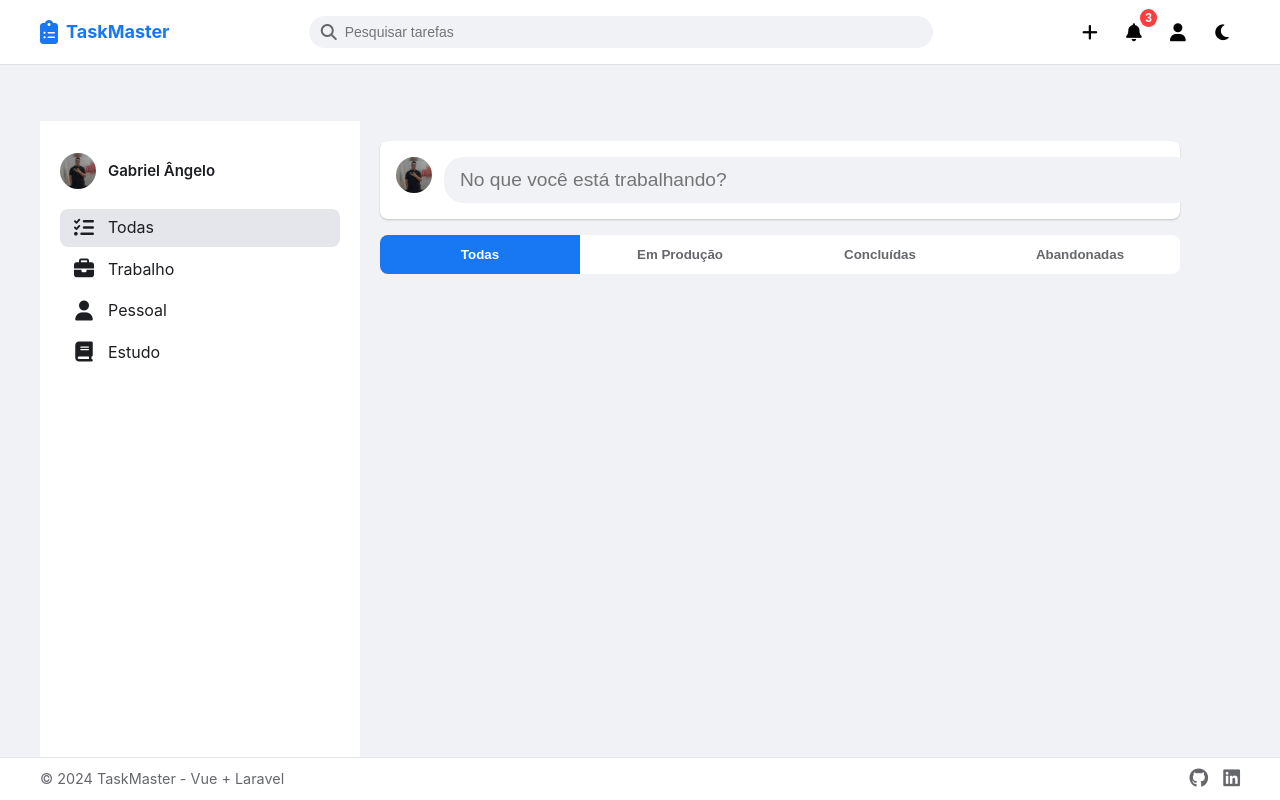
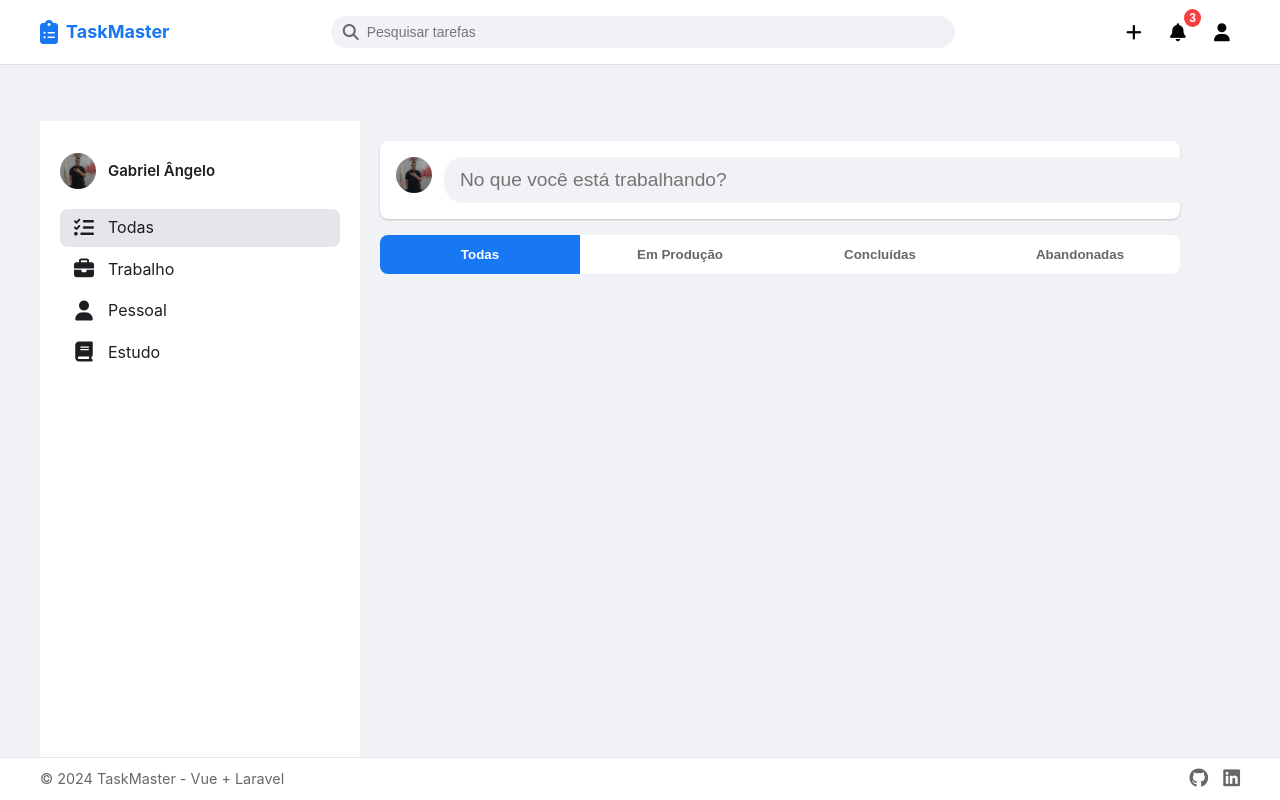
Before and after one commit to DevAngeloOliveira/Vue-TodoList-Front, a Vue app: page / in a window 1280 px wide. Built offline with nearby package versions, Linux system fonts and the light colour scheme.

Commit message:
fix: erro no deploy
Erro no tema escuro, o tema escuro foi removido.

```diff
--- a/src/components/Header.vue
+++ b/src/components/Header.vue
@@ -19,17 +19,7 @@ const toggleUserMenu = () => {
   console.log("Toggle menu do usuário");
 };
 
-defineProps<{
-  isDarkTheme: boolean;
-}>();
-
-const emit = defineEmits<{
-  (e: "toggle-theme"): void;
-}>();
-
-const toggleTheme = () => {
-  emit("toggle-theme");
-};
+// Removido: const emit e toggleTheme
 </script>
 
 <template>
@@ -65,9 +55,7 @@ const toggleTheme = () => {
         <button class="icon-btn" title="Perfil" @click="toggleUserMenu">
           <i class="fas fa-user"></i>
         </button>
-        <button class="icon-btn" title="Alternar tema" @click="toggleTheme">
-          <i :class="isDarkTheme ? 'fas fa-sun' : 'fas fa-moon'"></i>
-        </button>
+        <!-- Removido: botão de alternar tema -->
       </div>
     </div>
   </header>
```
